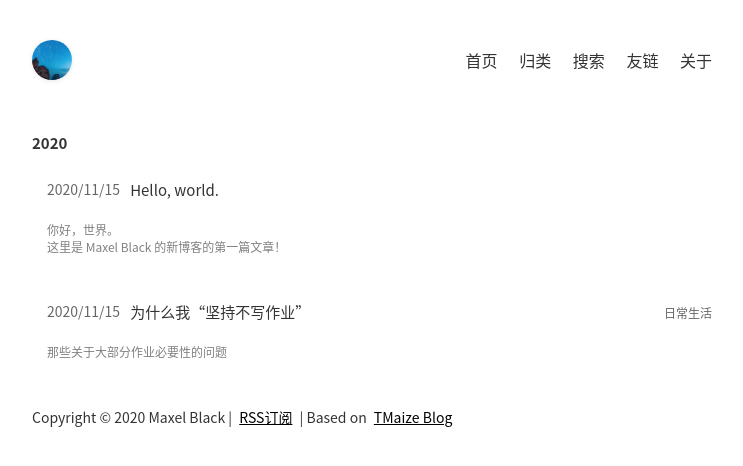
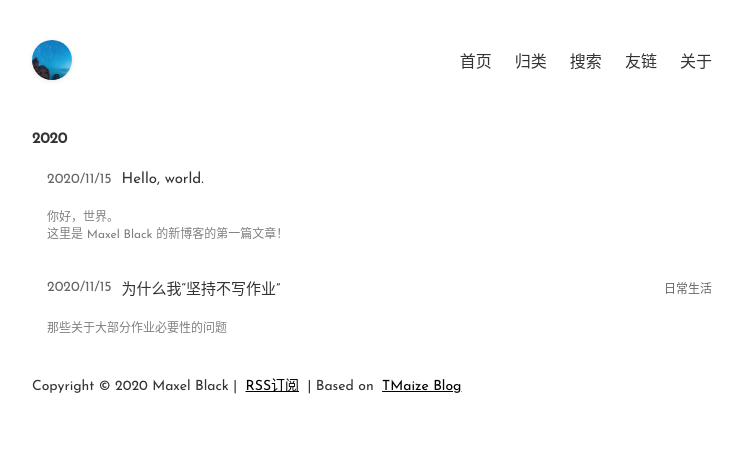
Before and after one commit to maxelblack/blog, a Jekyll site: the page built from index.html, in a window 1280 px wide. Shown: the top 466 px of the page, without its empty margins (268-1011 px from the left). Built offline with Jekyll 4.4.1, drawn with Linux system fonts in a browser that asks for light colours; some web fonts are replaced; comment, search, counter and statistics services are not loaded.

Commit message:
Update the website.

```diff
--- a/_includes/head.html
+++ b/_includes/head.html
@@ -23,7 +23,7 @@
   <link href="https://fonts.googleapis.com/css2?family=ZCOOL+XiaoWei&display=swap" rel="stylesheet" />
   -->
   <style>
-    @import url('https://fonts.googleapis.com/css2?family=ZCOOL+KuaiLe&family=ZCOOL+QingKe+HuangYou&display=swap');
+    @import url('https://fonts.googleapis.com/css2?family=Josefin+Sans&family=ZCOOL+KuaiLe&display=swap');
   </style>
   <!--Icon-->
   <link rel="icon" href="{{site.baseurl}}/static/img/favicon.ico" />
--- a/static/css/common.css
+++ b/static/css/common.css
@@ -19,7 +19,7 @@ html {
   text-size-adjust: 100%;
   -webkit-font-smoothing: antialiased;
   -moz-osx-font-smoothing: grayscale;
-  font-family: 'ZCOOL KuaiLe', 'ZCOOL QingKe HuangYou', 'Microsoft YaHei UI', 'Microsoft YaHei', 'PingFang SC', 'Noto Sans CJK SC', 'Hiragino Sans GB', 'WenQuanYi Micro Hei', sans-serif;
+  font-family: 'Josefin Sans', 'ZCOOL KuaiLe', 'Microsoft YaHei UI', 'Microsoft YaHei', 'PingFang SC', 'Noto Sans CJK SC', 'Hiragino Sans GB', 'WenQuanYi Micro Hei', sans-serif;
 }
 body {
   max-width: 680px;
```
